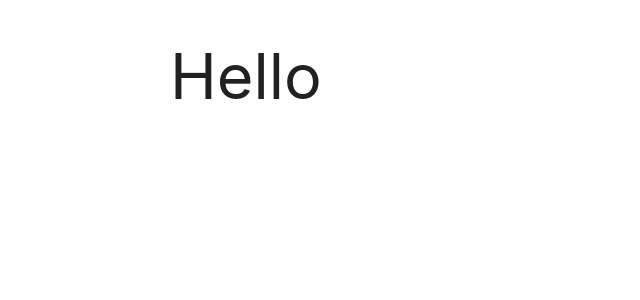
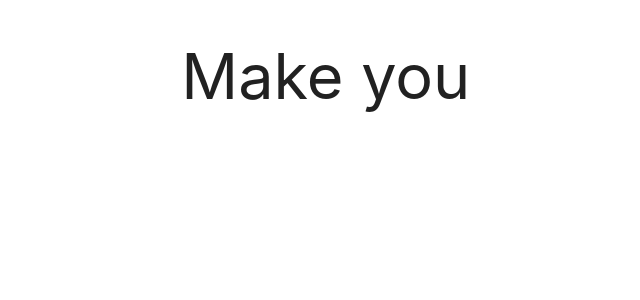
Before and after one commit to decss/MERN-url-shortener, a React (Create React App) app in the folder client/: page / in a window 1280 px wide. Shown: the top 300 px of the page, without its empty margins (22-662 px from the left). Built offline with nearby package versions, Linux system fonts and the light colour scheme.

Commit message:
Client: add base routing and page plugs

```diff
--- a/client/src/App.js
+++ b/client/src/App.js
@@ -1,13 +1,19 @@
+import logo from './logo.svg'
+
 import React from 'react'
-import logo from './logo.svg'
+import {BrowserRouter as Router} from "react-router-dom";
+import {useRoutes} from "./routes"
 import 'materialize-css'
 
 function App() {
-  return (
-      <div className="container">
-        <h1>Hello</h1>
-      </div>
-  );
+    const routes = useRoutes(false)
+    return (
+        <Router>
+            <div className="container">
+                {routes}
+            </div>
+        </Router>
+    );
 }
 
 export default App;
--- a/client/src/index.css
+++ b/client/src/index.css
@@ -1,15 +1 @@
 @import "~materialize-css/dist/css/materialize.min.css";
-
-body {
-  margin: 0;
-  font-family: -apple-system, BlinkMacSystemFont, 'Segoe UI', 'Roboto', 'Oxygen',
-    'Ubuntu', 'Cantarell', 'Fira Sans', 'Droid Sans', 'Helvetica Neue',
-    sans-serif;
-  -webkit-font-smoothing: antialiased;
-  -moz-osx-font-smoothing: grayscale;
-}
-
-code {
-  font-family: source-code-pro, Menlo, Monaco, Consolas, 'Courier New',
-    monospace;
-}
--- /dev/null
+++ b/client/src/pages/AuthPage.js
@@ -0,0 +1,11 @@
+import React from 'react'
+
+export const AuthPage = () => {
+    return (
+        <div className="row">
+            <div className="col s6 offset-3">
+                <h1>Make you</h1>
+            </div>
+        </div>
+    )
+}
--- /dev/null
+++ b/client/src/pages/CreatePage.js
@@ -0,0 +1,9 @@
+import React from 'react'
+
+export const CreatePage = () => {
+    return (
+        <div className="container">
+            <h1>Create</h1>
+        </div>
+    )
+}
--- /dev/null
+++ b/client/src/pages/DetailPage.js
@@ -0,0 +1,9 @@
+import React from 'react'
+
+export const DetailPage = () => {
+    return (
+        <div className="container">
+            <h1>Detarl</h1>
+        </div>
+    )
+}
--- /dev/null
+++ b/client/src/pages/LinksPage.js
@@ -0,0 +1,9 @@
+import React from 'react'
+
+export const LinksPage = () => {
+    return (
+        <div className="container">
+            <h1>Links</h1>
+        </div>
+    )
+}
--- /dev/null
+++ b/client/src/routes.js
@@ -0,0 +1,36 @@
+import React from 'react'
+import {Switch, Route, Redirect} from 'react-router-dom'
+import {LinksPage} from "./pages/LinksPage";
+import {CreatePage} from "./pages/CreatePage";
+import {DetailPage} from "./pages/DetailPage";
+import {AuthPage} from "./pages/AuthPage";
+
+export const useRoutes = isAuthenticated => {
+    if (isAuthenticated) {
+        return (
+            <Switch>
+                <Route path="/links" exact>
+                    <LinksPage/>
+                </Route>
+                <Route path="/create" exact>
+                    <CreatePage/>
+                </Route>
+                <Route path="/detail/:id" exact>
+                    <DetailPage/>
+                </Route>
+
+                <Redirect to="/create"/>
+            </Switch>
+        )
+    }
+
+    return (
+        <Switch>
+            <Route path="/" exact>
+                <AuthPage/>
+            </Route>
+
+            <Redirect to="/"/>
+        </Switch>
+    )
+}
```
